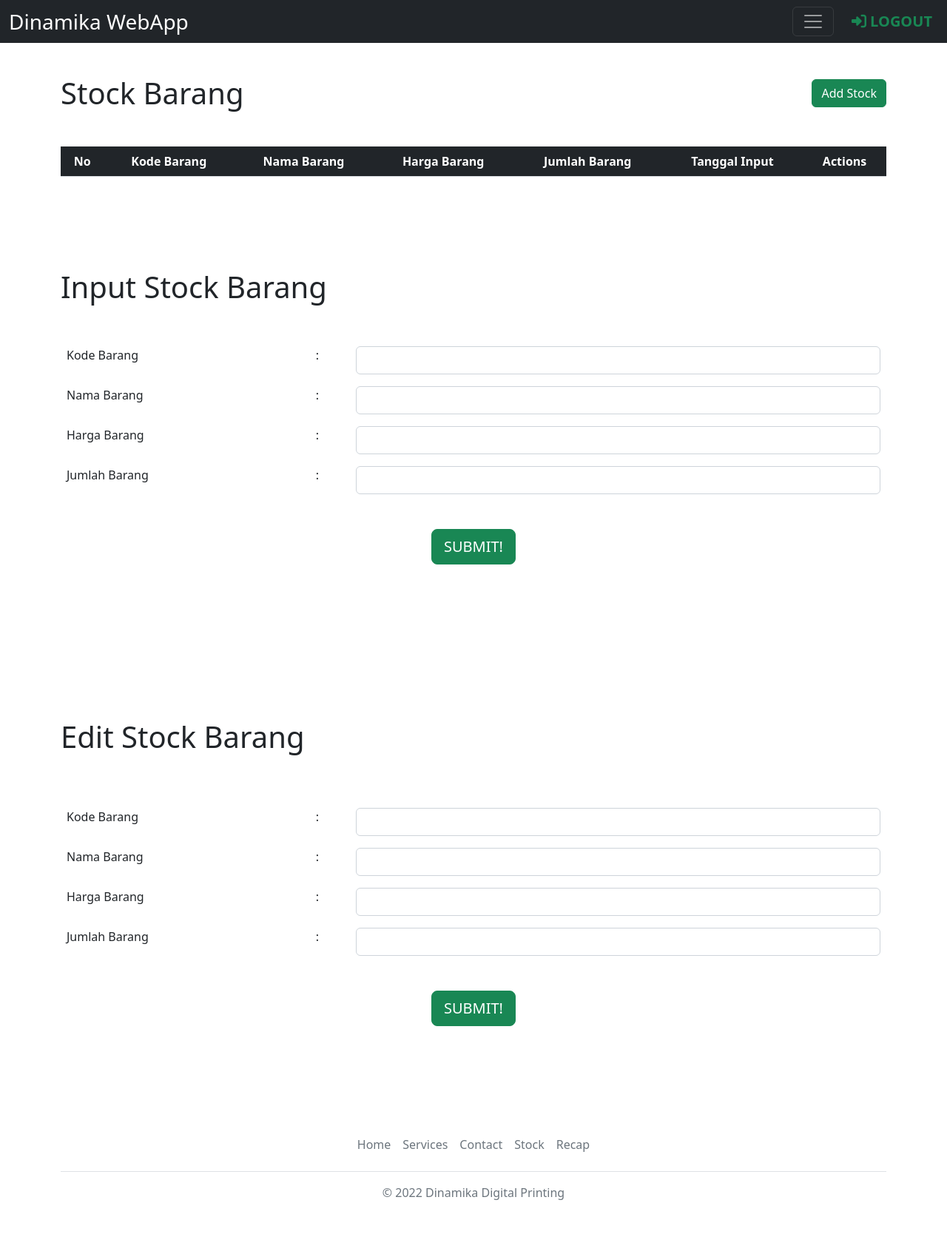
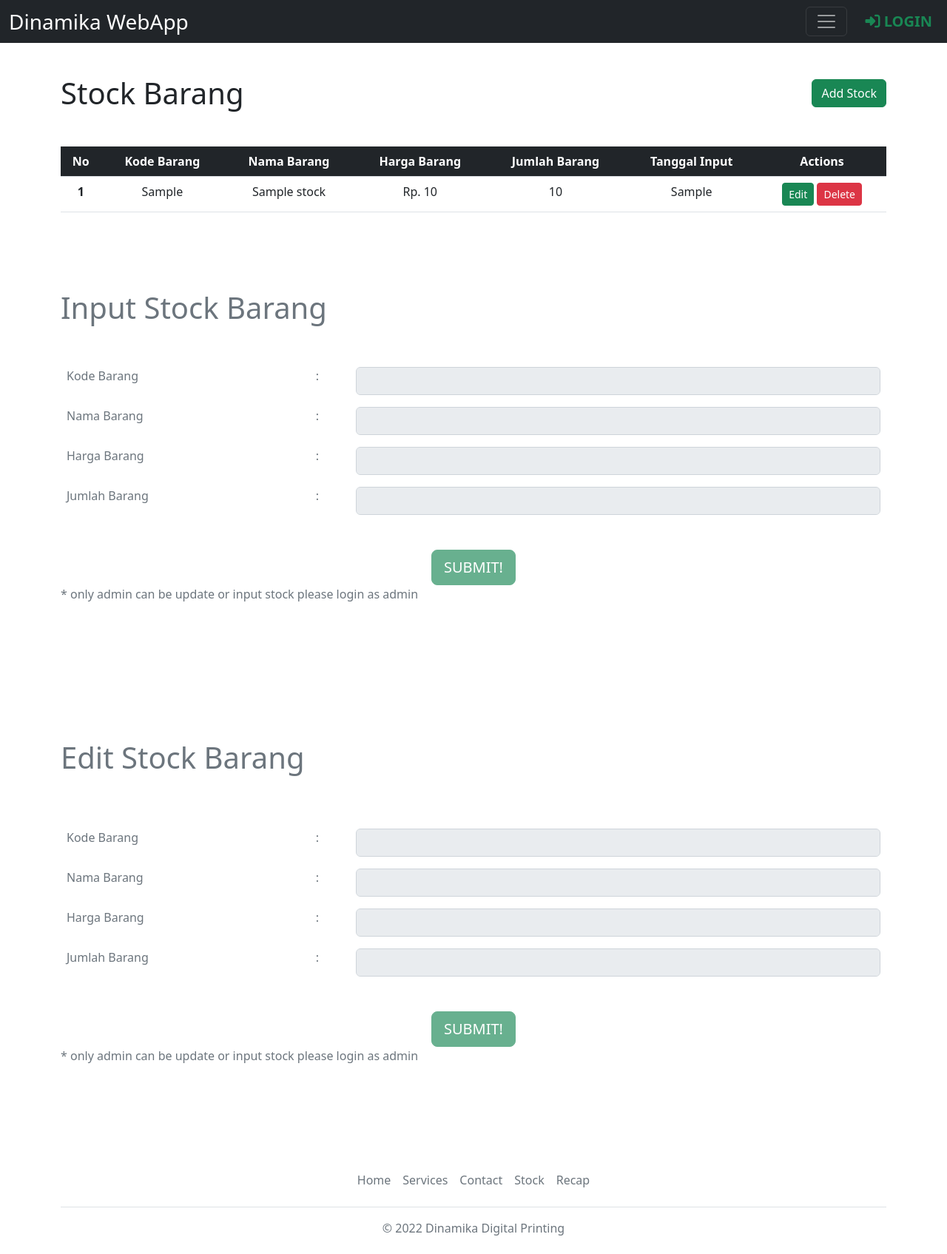
Before and after one commit to RamzGxz/webBackendDinamika, a Flask app: page /stock in a window 1280 px wide. Shown: the top 1695 px of the page at 74% size. Before the commit the page ends 1622 px from the top, so only its background shows below. Run offline with Flask 2, Linux system fonts and the light colour scheme; tables that the repository leaves empty or names only in its code hold one stand-in row (values such as "Sample post"); lists and menus that the app fills with data are empty; some libraries are stand-ins or nearby versions.

Commit message:
perubahan server dan html

```diff
--- a/func/auth.py
+++ b/func/auth.py
@@ -47,9 +47,3 @@ def authorization(conn,cursor,token):
         cursor.close()
         conn.close()
         return True
-
-
-def deleteCookie():
-    resp = make_response(redirect('/'))
-    resp.delete_cookie('token')
-    return resp
--- a/server.py
+++ b/server.py
@@ -25,21 +25,18 @@ def index():
 
 @app.route('/logout',methods=['GET'])
 def logout():
-    return deleteCookie()
+    resp = make_response(redirect('/'))
+    resp.delete_cookie('token')
+    return resp
 
 
 @app.route('/stock',methods=['GET','POST'])
 def stock():
     token = request.cookies.get('token')
+    logout = False
     if not token:
-        return render_template('stock.html')
+        logout = True
     # pembatasan authorization
-    conn,cursor = openDb()
-    checkAuthErr = authorization(conn,cursor,token)
-
-    #check error authorization
-    if(checkAuthErr):
-        return deleteCookie()
 
     if(request.method == 'POST'):
         details = request.form
@@ -59,18 +56,13 @@ def stock():
 
     conn,cursor = openDb()
     result = getStok(conn,cursor)
-    return render_template('stock.html', data=result)
+    return render_template('stock.html', data=result,logout=logout)
 
 @app.route('/recap', methods = ['GET', 'POST'])
 def recap():
     token = request.cookies.get('token')
     if not token:
         return render_template('errLogin.html')
-    conn,cursor = openDb()
-    checkAuthErr = authorization(conn,cursor,token)
-
-    if(checkAuthErr):
-        return deleteCookie()
 
     if request.method == 'POST':
         details = request.form
@@ -86,9 +78,10 @@ def recap():
         cursor.close()
         conn.close()
         return(redirect(url_for('recap')))
-    conn, cursor = openDb()
-    result = getRecap(conn, cursor)
-    return render_template('recap.html', data=result)
+    result = getRecap()
+
+    sqlCalculate = calculateRecap()[0]
+    return render_template('recap.html', data=result,sqlCalculate=sqlCalculate)
 
 
 
--- a/static/main.js
+++ b/static/main.js
@@ -1,14 +1,14 @@
 const login = () => {
     const btn = document.getElementById("logWrap")
     const close = document.getElementById("close")
-    btn.style.top = "50%"
+    btn.style.top = "46%"
     btn.addEventListener("wheel", function(e) {
         e.preventDefault()
         e.stopPropagation()
         return false
     })
     close.addEventListener("click", function() {
-        btn.style.top = "-50%"
+        btn.style.top = "-60%"
     })
 }
 
--- a/static/style.css
+++ b/static/style.css
@@ -118,13 +118,13 @@ header nav .login-icon-dropdown {
   width: 100%;
   height: 100vh;
   position: absolute;
-  top: -50%;
+  top: -60%;
   left: 50%;
   transform: translate(-50%, -50%);
   background-color: rgba(0, 0, 0, 0.7);
   margin-top: 2%;
   transition: all 1s;
-  z-index: 999;
+  z-index: 9999 !important;
 }
 .loginForm .logWrap {
   height: 75%;
--- a/static/style.scss
+++ b/static/style.scss
@@ -132,13 +132,13 @@ header {
     width: 100%;
     height: 100vh;
     position: absolute;
-    top: -50%;
+    top: -60%;
     left: 50%;
     transform: translate(-50%, -50%);
     background-color: rgba($color: #000000, $alpha: 0.7);
     margin-top: 2%;
     transition: all 1s;
-    z-index: 999;
+    z-index: 9999 !important;
     .logWrap {
         height: 75%;
     }
--- a/templates/recap.html
+++ b/templates/recap.html
@@ -120,12 +120,12 @@
                                 <button class="btn btn-danger btn-sm">Delete</button>
                             </td>
                         </tr>
+                        {% endfor %}
 
                         <tr>
                             <th colspan="6" class="fs-3 border">Total</th>
-                            <th class="fs-3 border">NaN</th>
+                            <th class="fs-3 border">Rp. {{sqlCalculate}}</th>
                         </tr>
-                        {% endfor %}
                     </tbody>
                 </div>
             </table>
--- a/templates/stock.html
+++ b/templates/stock.html
@@ -59,6 +59,7 @@
                                         <li><a class="dropdown-item" href="#">View Recap All Data</a></li>
                                     </ul>
                                     <li class="nav-item">
+                                        {% if logout %}
                                         <div class="login-icon-dropdown" id="lgnBtn">
                                             <a href="{{url_for('logout')}}">
                                                 <button class="btn w-auto h-75 btn-outline-success  border-0 rounded-2 pe-2 ps-2 pt-1 pb-1 fs-5 text-uppercase fw-bold">
@@ -67,16 +68,36 @@
                                                 </button>
                                             </a>
                                         </div>
+                                        {% else %}
+                                        <div class="login-icon-dropdown" id="lgnBtn">
+                                            <button class="btn w-auto h-75 btn-outline-success  border-0 rounded-2 pe-2 ps-2 pt-1 pb-1 fs-5 text-uppercase fw-bold" data-close>
+                                            <i class="fa-solid fa-right-to-bracket"></i>
+                                            Login
+                                            </button>
+                                        </div>
+                                        {% endif %}
                                     </li>
                                 </li>
                             </ul>
                         </div>
                     </div>
+                    {% if logout %}
+                    <div class="login-icon-col ms-3" onclick="login()">
+                        <button class="btn w-100 h-75 btn-outline-success  border-0 rounded-2 pe-2 ps-2 pt-1 pb-1 fs-5 text-uppercase fw-bold">
+                            <i class="fa-solid fa-right-to-bracket"></i>
+                            Login
+                        </button>
+                    </div>
+                    {% else %}
                     <div class="login-icon-col ms-3">
-                        <a href="{{url_for('logout')}}">
-                            <button class="btn w-100 h-75 btn-outline-success  border-0 rounded-2 pe-2 ps-2 pt-1 pb-1 fs-5 text-uppercase fw-bold"><i class="fa-solid fa-right-to-bracket"></i> logout</button>
+                        <a href="{{url_for('logout')}}" class="text-decoration-none">
+                            <button class="btn w-100 h-75 btn-outline-success  border-0 rounded-2 pe-2 ps-2 pt-1 pb-1 fs-5 text-uppercase fw-bold">
+                                <i class="fa-solid fa-right-to-bracket"></i>
+                                Logout
+                            </button>
                         </a>
                     </div>
+                    {% endif %}
                 </div>
             </div>
         </nav>
@@ -130,11 +151,11 @@
     {% if logout %}
     <!-- inputStockLogout -->
     <section class="formInputStock" id="inputStock">
-        <div class="container">
+        <div class="container text-muted">
             <div class="col-sm5">
                 <h1>Input Stock Barang</h1>
                 <form action="/stock" method="post" class="mt-sm-5">
-                    <table class="table table-borderless">
+                    <table class="table table-borderless text-muted">
                         <tr>
                             <td>Kode Barang</td>
                             <td>:</td>
@@ -165,7 +186,10 @@
                         </tr>
                     </table>
                     <div class="buttonFormStock">
-                        <button class="btn btn-success btn-lg" type="submit">SUBMIT!</button>
+                        <button class="btn btn-success btn-lg disabled" type="submit">SUBMIT!</button>
+                    </div>
+                    <div class="nb">
+                        <p class="text-muted">* only admin can be update or input stock please login as admin</p>
                     </div>
                 </form>
             </div>
@@ -174,49 +198,52 @@
 
     <!-- editStockLogout -->
     <section class="formInputStock" id="editStock">
-        <div class="container">
+        <div class="container text-muted">
             <div class="col-sm5">
                 <h1>Edit Stock Barang</h1>
                 <form action="#" method="post" class="mt-sm-5" id="form-edit">
-                    <table class="table table-borderless">
+                    <table class="table table-borderless text-muted">
                         <tr>
                             <td>
-                                <input type="hidden" name="id" class="form-control" required>
+                                <input type="hidden" name="id" class="form-control" required disabled>
                             </td>
                         </tr>
                         <tr>
                             <td>Kode Barang</td>
                             <td>:</td>
                             <td>
-                                <input type="text" class="form-control" id="kode" name="kodeBrg" required>
+                                <input type="text" class="form-control" id="kode" name="kodeBrg" required disabled>
                             </td>
                         </tr>
                         <tr>
                             <td>Nama Barang</td>
                             <td>:</td>
                             <td>
-                                <input type="text" class="form-control" id="nama" name="namaBrg" required>
+                                <input type="text" class="form-control" id="nama" name="namaBrg" required disabled>
                             </td>
                         </tr>
                         <tr>
                             <td>Harga Barang</td>
                             <td>:</td>
                             <td>
-                                <input type="text" class="form-control" id="harga" name="hargaBrg" required>
+                                <input type="text" class="form-control" id="harga" name="hargaBrg" required disabled>
                             </td>
                         </tr>
                         <tr>
                             <td>Jumlah Barang</td>
                             <td>:</td>
                             <td>
-                                <input type="text" class="form-control" id="jumlah" name="jumlahBrg" required>
+                                <input type="text" class="form-control" id="jumlah" name="jumlahBrg" required disabled>
                             </td>
                         </tr>
                     </table>
                     <div class="buttonFormStock">
-                        <button class="btn btn-success btn-lg" type="submit">SUBMIT!</button>
+                        <button class="btn btn-success btn-lg disabled" type="submit">SUBMIT!</button>
                     </div>
                 </form>
+                <div class="nb">
+                    <p class="text-muted">* only admin can be update or input stock please login as admin</p>
+                </div>
             </div>
         </div>
     </section>
@@ -316,7 +343,28 @@
     </section>
     {% endif %}
 
-
+    <section class="loginForm d-flex justify-content-center align-items-center position-fixed" id="logWrap">
+        <div class="container d-flex justify-content-center bg-dark rounded shadow flex-column align-items-center logWrap">
+            <p class="fs-3 text-white">{{err}}</p>
+            <img class="" src="{{url_for('static', filename='/images/iconDinamika.png')}}" alt="" width="150" height="100">
+            <form class="w-75" method="post" action="/">
+                <h1 class="h3 fw-normal text-white mt-4 mb-4 text-center">Please sign in</h1>
+                <div class="form-floating mb-3 w-75 m-auto">
+                    <input type="text" class="form-control" id="floatingInput" placeholder="enter a Username" name="username" required>
+                    <label for="floatingInput">Username</label>
+                </div>
+                <div class="form-floating mb-3 w-75 m-auto">
+                    <input type="password" class="form-control" id="floatingPassword" placeholder="Password" name="password" required>
+                    <label for="floatingPassword">Password</label>
+                </div>
+                <div class="text-center">
+                    <button class="btn btn-lg btn-danger w-auto fs-3 text-uppercase" type="submit">Sign in</button>
+                </div>
+                <p class="mt-5 text-muted text-center">&copy; 2017-2022</p>
+            </form>
+            <button class="btn bg-danger btn-close closeBtn" id="close"></button>
+        </div>
+    </section>
     <!-- loginFormEnd -->
     <div class="container">
         <footer class="py-3 my-4">
```
Also changed, not shown: func/mysql.py (+11 -2 lines), 1 other file.
